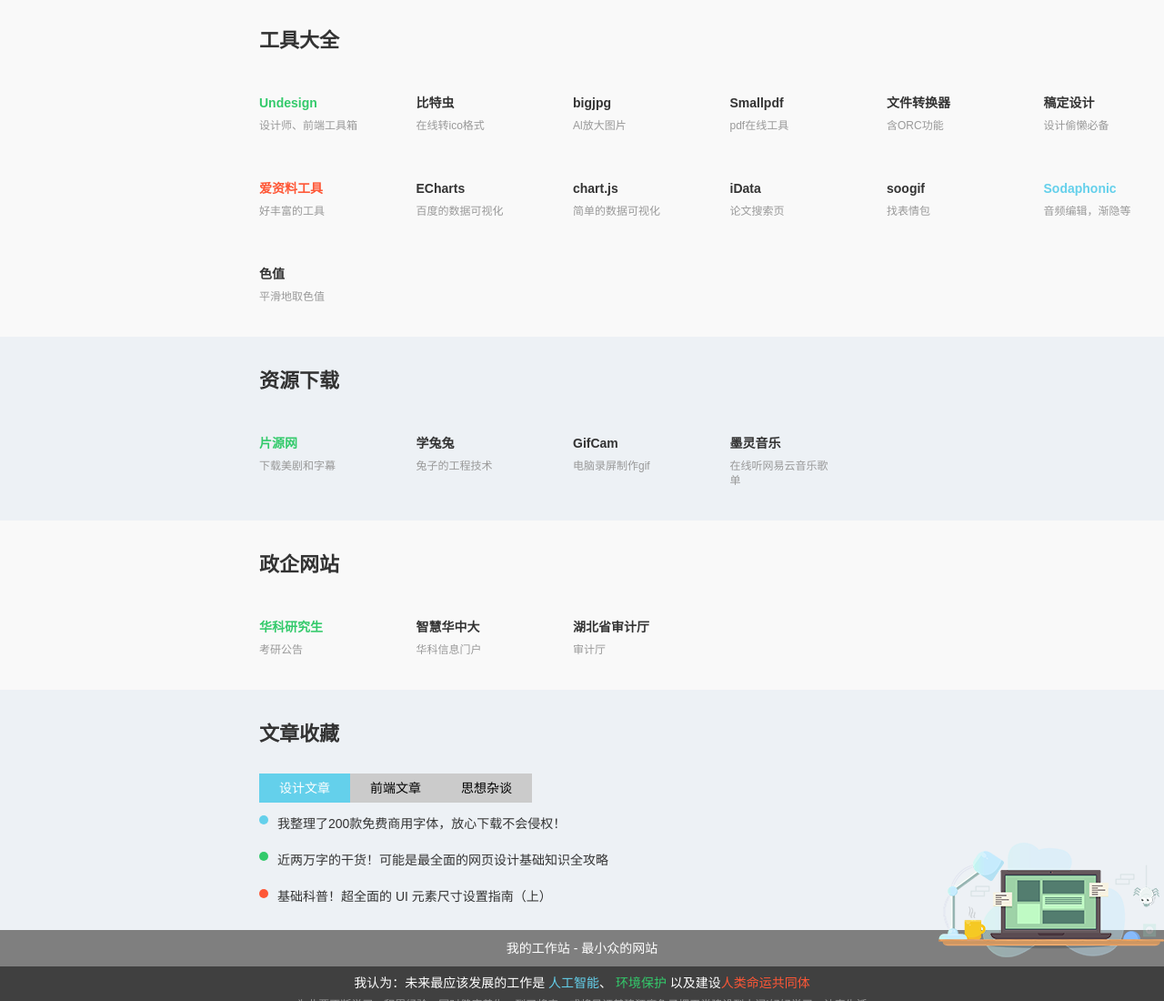
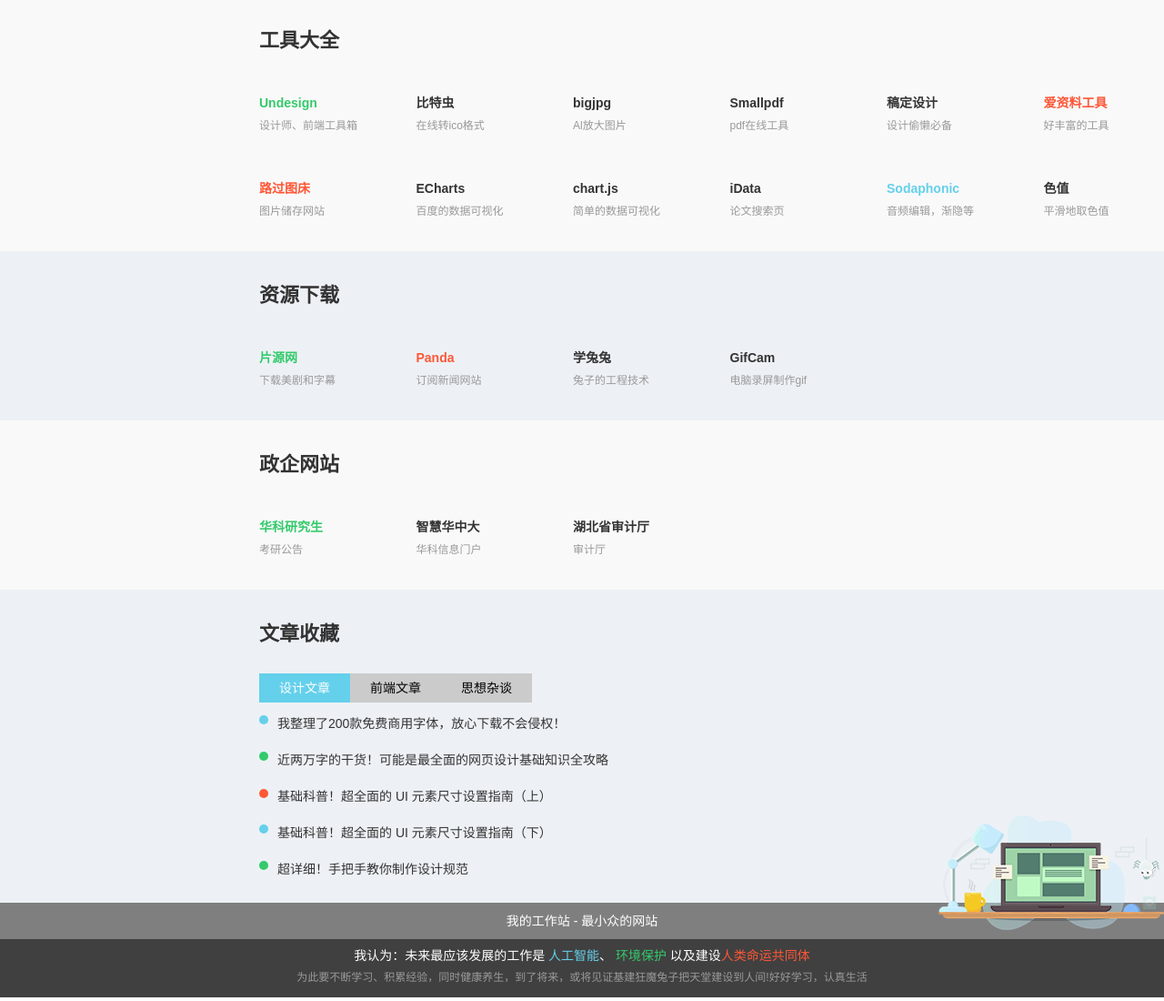
Before and after one commit to elif-5/elif-5.github.io, a plain HTML site: page index.html in a window 1280 px wide. Shown: the part 1700-2800 px from the top of the page at 91% size. Drawn offline with nearby package versions, Linux system fonts and the light colour scheme.

Commit message:
url更新

```diff
--- a/index.html
+++ b/index.html
@@ -51,7 +51,12 @@
 </nav>
 <div class="say">
     <div class="mt">
-        <div id="notice"><p class="hi">欢迎，本网站初步实现静态网页，搜索等功能暂时还没有实现，本人正在学习相关的编程，加油！</p><div class="notice-fix">修改<p></p></div></div>
+        <div id="notice"><p class="hi">欢迎，本网站初步实现静态网页，
+            搜索等功能暂时还没有实现，本人正在学习相关的编程，加油！</p>
+            <div class="notice-fix">修改
+                <p></p>
+            </div>
+        </div>
     </div>
 </div>
 <aside id="items">
@@ -225,7 +230,7 @@
                     <span>时间轴、数据图表设计，看这里</span>
                 </li>
                 <li>
-                    <a href="http://www.goovivip.cn" class="nets">忆天素材</a>
+                    <a href="https://aiqsd.com/" class="nets">农夫素材</a>
                     <span>下载国内各图网站资源，不可商用！</span>
                 </li>
                 <li>
@@ -287,12 +292,6 @@
                     <a href="https://cn.vuejs.org/" class="nets">VUE</a>
                     <span>VUE官网</span>
                 </li>
-                <li>
-                    <a href="http://sc.ftqq.com/3.version" class="nets">Server酱</a>
-                    <span>微信推送服务器消息</span>
-                </li>
-
-
             </ul>
         </div>
     </div>
@@ -343,10 +342,6 @@
                     <a href="https://topbook.cc/overview" class="nets">Topbook</a>
                     <span>生活以及技能</span>
                 </li>
-                <!--<li>-->
-                <!--<a href="https://undesign.learn.uno/" class="nets corlor01">Undesign</a>-->
-                <!--<span>设计师、前端的工具页</span>-->
-                <!--</li>-->
                 <li>
                     <a href="https://www.allhistory.com/" class="nets corlor01">全历史</a>
                     <span>了解历史</span>
@@ -387,17 +382,16 @@
                     <span>pdf在线工具</span>
                 </li>
                 <li>
-                    <a href="https://convertio.co/zh/" class="nets">文件转换器</a>
-                    <span>含ORC功能</span>
-                </li>
-
-                <li>
                     <a href="https://www.gaoding.com/discover" class="nets">稿定设计</a>
                     <span>设计偷懒必备</span>
                 </li>
                 <li>
                     <a href="https://www.toolnb.com/" class="nets corlor03">爱资料工具</a>
                     <span>好丰富的工具</span>
+                </li>
+                <li>
+                    <a href="https://imgchr.com/" class="nets corlor03">路过图床</a>
+                    <span>图片储存网站</span>
                 </li>
                 <li>
                     <a href="https://gallery.echartsjs.com/" class="nets">ECharts</a>
@@ -410,10 +404,6 @@
                 <li>
                     <a href="https://www.cn-ki.net/" class="nets">iData</a>
                     <span>论文搜索页</span>
-                </li>
-                <li>
-                    <a href="https://www.soogif.com/" class="nets">soogif</a>
-                    <span>找表情包</span>
                 </li>
                 <li>
                     <a href="https://sodaphonic.com/" class="nets corlor01">Sodaphonic</a>
@@ -438,6 +428,10 @@
                     <a href="http://pianyuan.la/" class="nets corlor02">片源网</a>
                     <span>下载美剧和字幕</span>
                 </li>
+                  <li>
+                      <a href="https://usepanda.com/app/#/" class="nets corlor03">Panda</a>
+                      <span>订阅新闻网站</span>
+                  </li>
                 <li>
                     <a href="http://www.bzfxw.com/" class="nets">学兔兔</a>
                     <span>兔子的工程技术</span>
@@ -445,10 +439,6 @@
                 <li>
                     <a href="http://blog.bahraniapps.com/gifcam/" class="nets">GifCam</a>
                     <span>电脑录屏制作gif</span>
-                </li>
-                <li>
-                    <a href="https://music.mli.im/music.web" class="nets">墨灵音乐</a>
-                    <span>在线听网易云音乐歌单</span>
                 </li>
             </ul>
         </div>
@@ -469,7 +459,7 @@
                     <span>华科信息门户</span>
                 </li>
                 <li>
-                    <a href="http://sjt.hubei.gov.cn/newwebsite/" class="nets">湖北省审计厅</a>
+                    <a href="http://sjt.hubei.gov.cn/" class="nets">湖北省审计厅</a>
                     <span>审计厅</span>
                 </li>
             </ul>
@@ -487,6 +477,7 @@
                 <li>前端文章</li>
                 <li>思想杂谈</li>
             </ul>
+            <!-- 设计类文章部分 -->
             <ul class="text" id="text">
                 <li class="displayBlock">
                     <div>
@@ -507,7 +498,20 @@
                             基础科普！超全面的 UI 元素尺寸设置指南（上）
                         </a>
                     </div>
+                    <div>
+                        <span class="list-01"></span>
+                        <a href="https://www.uisdc.com/ui-element-size-setting-guide-2">
+                            基础科普！超全面的 UI 元素尺寸设置指南（下）
+                        </a>
+                    </div>
+                    <div>
+                        <span class="list-02"></span>
+                        <a href="https://www.uisdc.com/teach-you-to-make-design-specifications">
+                            超详细！手把手教你制作设计规范
+                        </a>
+                    </div>
                 </li>
+                <!-- 前端文章部分 -->
                 <li class="displayNone">
                     <div>
                         <span class="list-01"></span>
@@ -521,7 +525,14 @@
                             JavaScript——解决javascript循环后 i 为固定值(循环的最后一项)
                         </a>
                     </div>
+                    <div>
+                        <span class="list-03"></span>
+                        <a href="https://blog.csdn.net/bolg_hero/article/details/12997277">
+                            WordPress上传中文文件名或图片名乱码问题
+                        </a>
+                    </div>
                 </li>
+                <!-- 思想杂谈部分 -->
                 <li class="displayNone">
                     <div>
                         <span class="list-01"></span>
```
Also changed, not shown: html/graph.html (+1 -11 lines).
